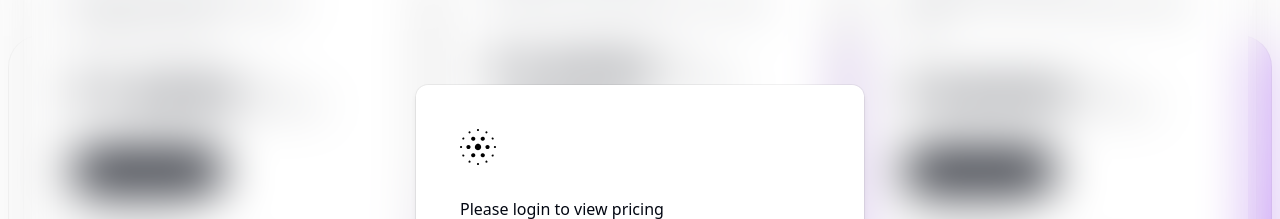
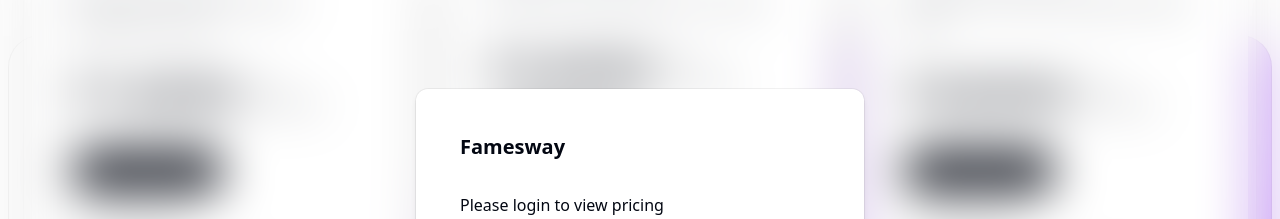
Before and after one commit to fameswayinfo/main, a Next.js app: page / in a window 1280 px wide. Shown: the part 4060-4279 px from the top of the page. Built offline with nearby package versions, Linux system fonts and the light colour scheme; no server answers; a web font is replaced by a local one.

Commit message:
heading added

```diff
--- a/src/components/cards/login.tsx
+++ b/src/components/cards/login.tsx
@@ -5,6 +5,7 @@
 import { Button } from '../button'
 import { signIn } from 'next-auth/react'
 import { FcGoogle } from 'react-icons/fc'
+import { Heading } from '../text'
 
 const LoginCard = ({ title = "Welcome back!", description = 'Sign in to your account to continue.' }: { title?: string, description?: string }) => {
   const handleLogin = async (loginType: string) => {
@@ -16,10 +17,11 @@
         <form action="#" method="POST" className="p-7 sm:p-11">
           <div className="flex items-start">
             <Link href="/" title="Home">
-              <Mark className="h-9 fill-black" />
+              {/* <Mark className="h-9 fill-black" /> */}
+              <h2  className='sm:text-xl text-lg font-semibold'>Famesway</h2>
             </Link>
           </div>
-          <h1 className="mt-8 text-base/6 font-medium">{title}</h1>
+          <h1 className="mt-8 h2-base/6 font-medium">{title}</h1>
           <p className="mt-1 text-sm/5 text-gray-600">
             {description}
           </p>
```
